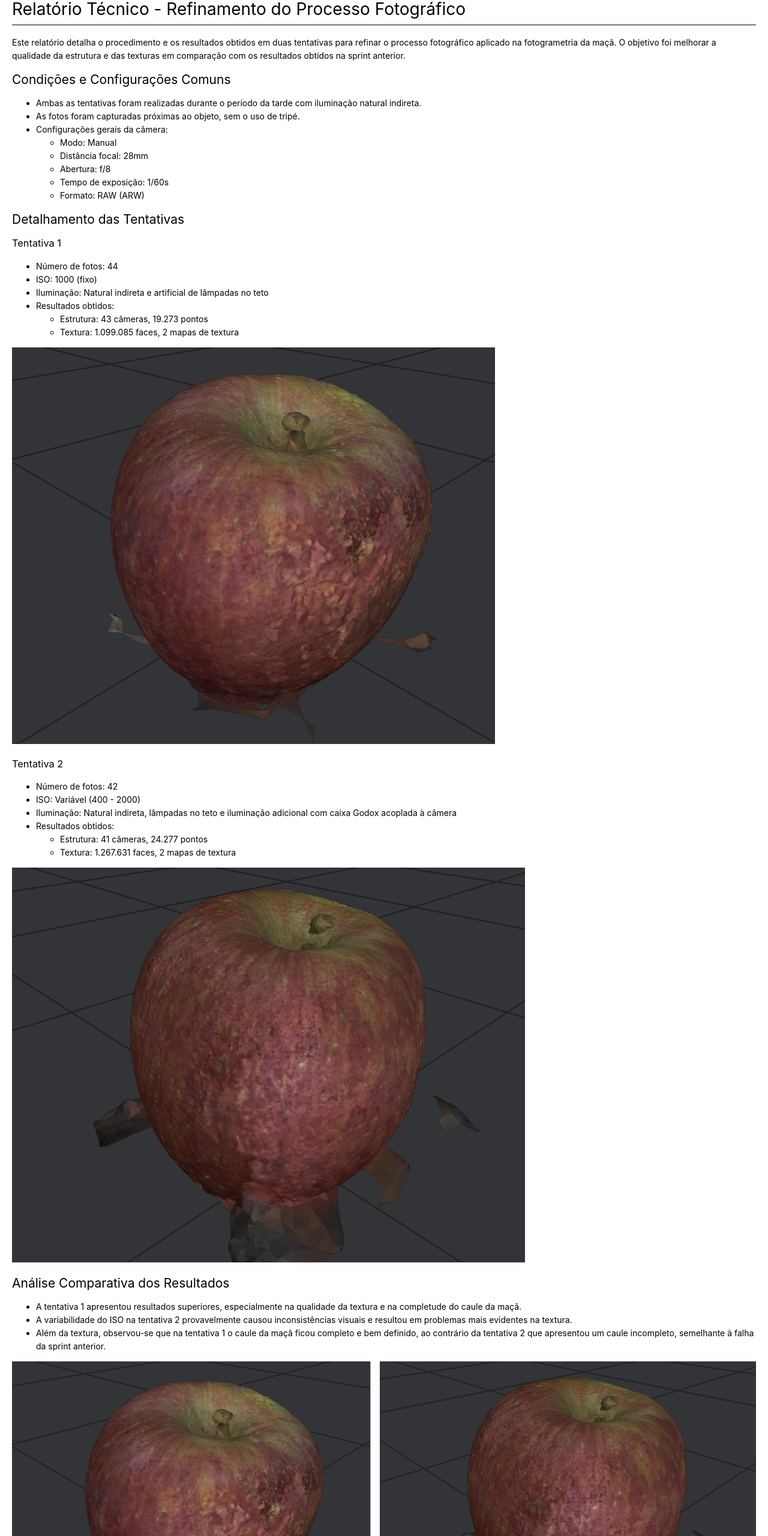
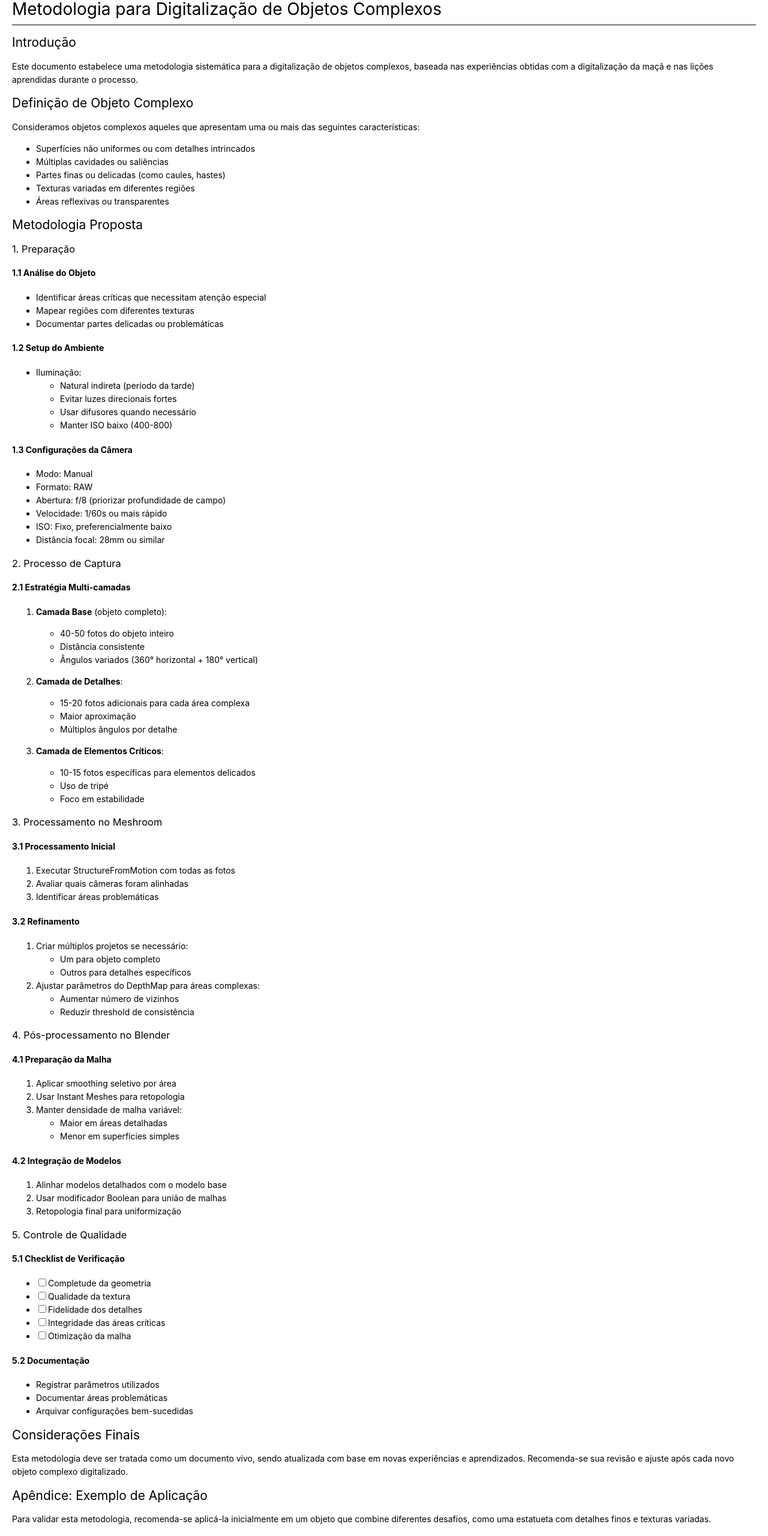
Before and after one commit to Projeto-Site-do-Museu/museu-3D, a website: page docs/metodologia-objetos-complexos_tmp.html in a window 1280 px wide. Shown: the part 20-2580 px from the top of the page at 60% size. Drawn offline with Linux system fonts and the light colour scheme; files whose address does not match are found by name.

Commit message:
Sprint 2 - Criar metodologia para objetos mais complexos

```diff
--- a/sprint2/mesh/README_tmp.html
+++ b/docs/metodologia-objetos-complexos_tmp.html
@@ -2,7 +2,7 @@
 <html>
 
 <head>
-    <title>README.md</title>
+    <title>metodologia-objetos-complexos.md</title>
     <meta http-equiv="Content-type" content="text/html;charset=UTF-8">
 
 <style>
@@ -366,63 +366,133 @@ code {
 </head>
 
 <body>
-    <h1 id="relat%C3%B3rio-t%C3%A9cnico---refinamento-do-processo-fotogr%C3%A1fico">Relatório Técnico - Refinamento do Processo Fotográfico</h1>
-<p>Este relatório detalha o procedimento e os resultados obtidos em duas tentativas para refinar o processo fotográfico aplicado na fotogrametria da maçã. O objetivo foi melhorar a qualidade da estrutura e das texturas em comparação com os resultados obtidos na sprint anterior.</p>
-<h2 id="condi%C3%A7%C3%B5es-e-configura%C3%A7%C3%B5es-comuns">Condições e Configurações Comuns</h2>
+    <h1 id="metodologia-para-digitaliza%C3%A7%C3%A3o-de-objetos-complexos">Metodologia para Digitalização de Objetos Complexos</h1>
+<h2 id="introdu%C3%A7%C3%A3o">Introdução</h2>
+<p>Este documento estabelece uma metodologia sistemática para a digitalização de objetos complexos, baseada nas experiências obtidas com a digitalização da maçã e nas lições aprendidas durante o processo.</p>
+<h2 id="defini%C3%A7%C3%A3o-de-objeto-complexo">Definição de Objeto Complexo</h2>
+<p>Consideramos objetos complexos aqueles que apresentam uma ou mais das seguintes características:</p>
 <ul>
-<li>Ambas as tentativas foram realizadas durante o período da tarde com iluminação natural indireta.</li>
-<li>As fotos foram capturadas próximas ao objeto, sem o uso de tripé.</li>
-<li>Configurações gerais da câmera:
+<li>Superfícies não uniformes ou com detalhes intrincados</li>
+<li>Múltiplas cavidades ou saliências</li>
+<li>Partes finas ou delicadas (como caules, hastes)</li>
+<li>Texturas variadas em diferentes regiões</li>
+<li>Áreas reflexivas ou transparentes</li>
+</ul>
+<h2 id="metodologia-proposta">Metodologia Proposta</h2>
+<h3 id="1-prepara%C3%A7%C3%A3o">1. Preparação</h3>
+<h4 id="11-an%C3%A1lise-do-objeto">1.1 Análise do Objeto</h4>
 <ul>
-<li>Modo: Manual</li>
-<li>Distância focal: 28mm</li>
-<li>Abertura: f/8</li>
-<li>Tempo de exposição: 1/60s</li>
-<li>Formato: RAW (ARW)</li>
+<li>Identificar áreas críticas que necessitam atenção especial</li>
+<li>Mapear regiões com diferentes texturas</li>
+<li>Documentar partes delicadas ou problemáticas</li>
+</ul>
+<h4 id="12-setup-do-ambiente">1.2 Setup do Ambiente</h4>
+<ul>
+<li>Iluminação:
+<ul>
+<li>Natural indireta (período da tarde)</li>
+<li>Evitar luzes direcionais fortes</li>
+<li>Usar difusores quando necessário</li>
+<li>Manter ISO baixo (400-800)</li>
 </ul>
 </li>
 </ul>
-<h2 id="detalhamento-das-tentativas">Detalhamento das Tentativas</h2>
-<h3 id="tentativa-1">Tentativa 1</h3>
+<h4 id="13-configura%C3%A7%C3%B5es-da-c%C3%A2mera">1.3 Configurações da Câmera</h4>
 <ul>
-<li>Número de fotos: 44</li>
-<li>ISO: 1000 (fixo)</li>
-<li>Iluminação: Natural indireta e artificial de lâmpadas no teto</li>
-<li>Resultados obtidos:
+<li>Modo: Manual</li>
+<li>Formato: RAW</li>
+<li>Abertura: f/8 (priorizar profundidade de campo)</li>
+<li>Velocidade: 1/60s ou mais rápido</li>
+<li>ISO: Fixo, preferencialmente baixo</li>
+<li>Distância focal: 28mm ou similar</li>
+</ul>
+<h3 id="2-processo-de-captura">2. Processo de Captura</h3>
+<h4 id="21-estrat%C3%A9gia-multi-camadas">2.1 Estratégia Multi-camadas</h4>
+<ol>
+<li>
+<p><strong>Camada Base</strong> (objeto completo):</p>
 <ul>
-<li>Estrutura: 43 câmeras, 19.273 pontos</li>
-<li>Textura: 1.099.085 faces, 2 mapas de textura</li>
+<li>40-50 fotos do objeto inteiro</li>
+<li>Distância consistente</li>
+<li>Ângulos variados (360° horizontal + 180° vertical)</li>
 </ul>
 </li>
-</ul>
-<p><img src="file:///c:/Users/gm_bi/Documents/GitHub/ifsc/2025.1/aei/museu-3D/sprint2/mesh/imgs/resultadoTentativa1.png" alt="Resultado Tentativa 1"></p>
-<h3 id="tentativa-2">Tentativa 2</h3>
+<li>
+<p><strong>Camada de Detalhes</strong>:</p>
 <ul>
-<li>Número de fotos: 42</li>
-<li>ISO: Variável (400 - 2000)</li>
-<li>Iluminação: Natural indireta, lâmpadas no teto e iluminação adicional com caixa Godox acoplada à câmera</li>
-<li>Resultados obtidos:
-<ul>
-<li>Estrutura: 41 câmeras, 24.277 pontos</li>
-<li>Textura: 1.267.631 faces, 2 mapas de textura</li>
+<li>15-20 fotos adicionais para cada área complexa</li>
+<li>Maior aproximação</li>
+<li>Múltiplos ângulos por detalhe</li>
 </ul>
 </li>
+<li>
+<p><strong>Camada de Elementos Críticos</strong>:</p>
+<ul>
+<li>10-15 fotos específicas para elementos delicados</li>
+<li>Uso de tripé</li>
+<li>Foco em estabilidade</li>
 </ul>
-<p><img src="file:///c:/Users/gm_bi/Documents/GitHub/ifsc/2025.1/aei/museu-3D/sprint2/mesh/imgs/resultadoTentativa2.png" alt="Resultado Tentativa 2"></p>
-<h2 id="an%C3%A1lise-comparativa-dos-resultados">Análise Comparativa dos Resultados</h2>
+</li>
+</ol>
+<h3 id="3-processamento-no-meshroom">3. Processamento no Meshroom</h3>
+<h4 id="31-processamento-inicial">3.1 Processamento Inicial</h4>
+<ol>
+<li>Executar StructureFromMotion com todas as fotos</li>
+<li>Avaliar quais câmeras foram alinhadas</li>
+<li>Identificar áreas problemáticas</li>
+</ol>
+<h4 id="32-refinamento">3.2 Refinamento</h4>
+<ol>
+<li>Criar múltiplos projetos se necessário:
 <ul>
-<li>A tentativa 1 apresentou resultados superiores, especialmente na qualidade da textura e na completude do caule da maçã.</li>
-<li>A variabilidade do ISO na tentativa 2 provavelmente causou inconsistências visuais e resultou em problemas mais evidentes na textura.</li>
-<li>Além da textura, observou-se que na tentativa 1 o caule da maçã ficou completo e bem definido, ao contrário da tentativa 2 que apresentou um caule incompleto, semelhante à falha da sprint anterior.</li>
+<li>Um para objeto completo</li>
+<li>Outros para detalhes específicos</li>
 </ul>
-<p><img src="file:///c:/Users/gm_bi/Documents/GitHub/ifsc/2025.1/aei/museu-3D/sprint2/mesh/imgs/comparacaoResultado.png" alt="Comparação entre Resultados"></p>
-<h2 id="considera%C3%A7%C3%B5es-sobre-o-processo">Considerações sobre o Processo</h2>
+</li>
+<li>Ajustar parâmetros do DepthMap para áreas complexas:
 <ul>
-<li>O não uso do tripé, embora tenha agilizado o processo de captura, dificultou o conforto do operador e prejudicou a consistência do registro fotográfico.</li>
-<li>Um aspecto positivo foi a redução considerável das sobras de digitalização em comparação com a sprint anterior, atribuída principalmente à maior proximidade das fotos ao objeto.</li>
+<li>Aumentar número de vizinhos</li>
+<li>Reduzir threshold de consistência</li>
 </ul>
-<h2 id="conclus%C3%A3o">Conclusão</h2>
-<p>Para futuras tentativas, recomenda-se o uso fixo do ISO, preferencialmente baixo, e o uso de tripé para garantir maior rigor e consistência nas fotografias, mantendo-se a proximidade já estabelecida para otimizar a qualidade da digitalização.</p>
+</li>
+</ol>
+<h3 id="4-p%C3%B3s-processamento-no-blender">4. Pós-processamento no Blender</h3>
+<h4 id="41-prepara%C3%A7%C3%A3o-da-malha">4.1 Preparação da Malha</h4>
+<ol>
+<li>Aplicar smoothing seletivo por área</li>
+<li>Usar Instant Meshes para retopologia</li>
+<li>Manter densidade de malha variável:
+<ul>
+<li>Maior em áreas detalhadas</li>
+<li>Menor em superfícies simples</li>
+</ul>
+</li>
+</ol>
+<h4 id="42-integra%C3%A7%C3%A3o-de-modelos">4.2 Integração de Modelos</h4>
+<ol>
+<li>Alinhar modelos detalhados com o modelo base</li>
+<li>Usar modificador Boolean para união de malhas</li>
+<li>Retopologia final para uniformização</li>
+</ol>
+<h3 id="5-controle-de-qualidade">5. Controle de Qualidade</h3>
+<h4 id="51-checklist-de-verifica%C3%A7%C3%A3o">5.1 Checklist de Verificação</h4>
+<ul>
+<li><input type="checkbox" id="checkbox0"><label for="checkbox0">Completude da geometria</label></li>
+<li><input type="checkbox" id="checkbox1"><label for="checkbox1">Qualidade da textura</label></li>
+<li><input type="checkbox" id="checkbox2"><label for="checkbox2">Fidelidade dos detalhes</label></li>
+<li><input type="checkbox" id="checkbox3"><label for="checkbox3">Integridade das áreas críticas</label></li>
+<li><input type="checkbox" id="checkbox4"><label for="checkbox4">Otimização da malha</label></li>
+</ul>
+<h4 id="52-documenta%C3%A7%C3%A3o">5.2 Documentação</h4>
+<ul>
+<li>Registrar parâmetros utilizados</li>
+<li>Documentar áreas problemáticas</li>
+<li>Arquivar configurações bem-sucedidas</li>
+</ul>
+<h2 id="considera%C3%A7%C3%B5es-finais">Considerações Finais</h2>
+<p>Esta metodologia deve ser tratada como um documento vivo, sendo atualizada com base em novas experiências e aprendizados. Recomenda-se sua revisão e ajuste após cada novo objeto complexo digitalizado.</p>
+<h2 id="ap%C3%AAndice-exemplo-de-aplica%C3%A7%C3%A3o">Apêndice: Exemplo de Aplicação</h2>
+<p>Para validar esta metodologia, recomenda-se aplicá-la inicialmente em um objeto que combine diferentes desafios, como uma estatueta com detalhes finos e texturas variadas.</p>
 
 </body>
 
```
Also changed, not shown: docs/metodologia-objetos-complexos.md (added, +107 -0 lines), 1 other file.
